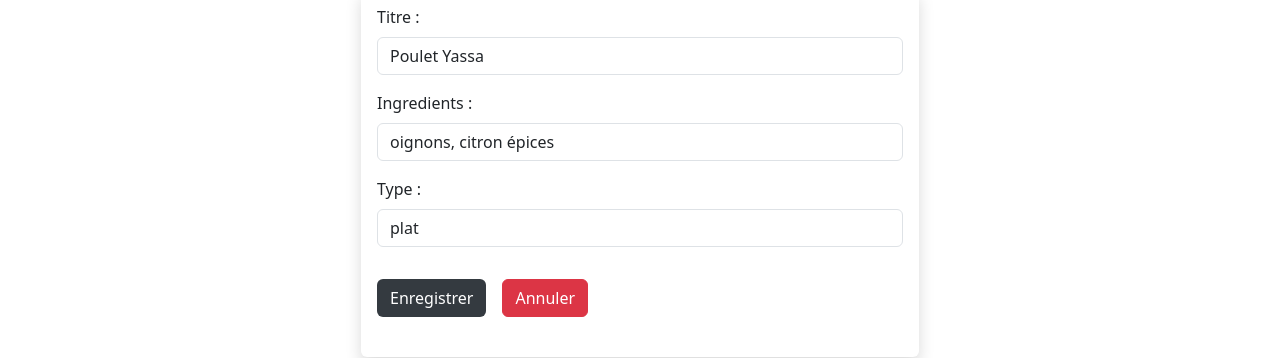
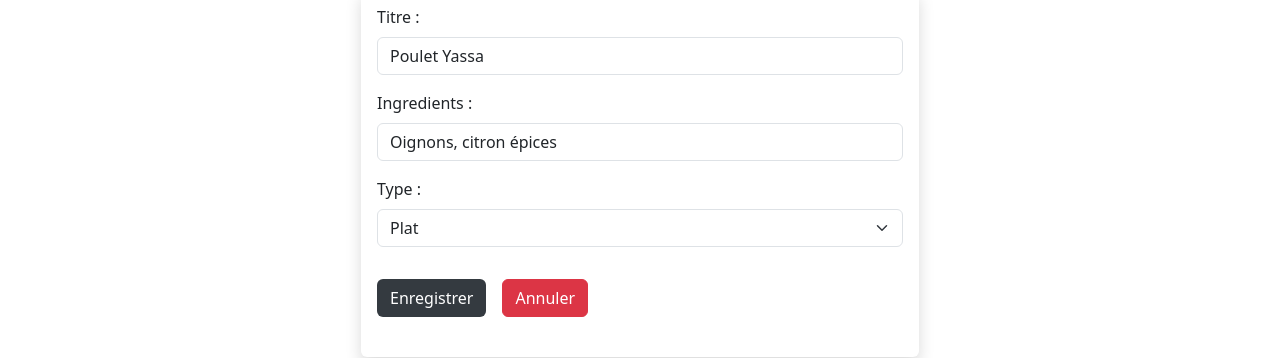
Before and after one commit to semthillo/Gestion-Recette-App, a Vue app: page /modifierecette/1 in a window 1280 px wide. Shown: the part 139-497 px from the top of the page. Built offline with nearby package versions, Linux system fonts and the light colour scheme.

Commit message:
Correction

```diff
--- a/src/components/Recettes/AjoutRecette.vue
+++ b/src/components/Recettes/AjoutRecette.vue
@@ -21,15 +21,14 @@
           required
         />
       </div>
+
       <div class="mb-3">
         <label for="type" class="form-label">Type :</label>
-        <input
-          type="text"
-          class="form-control"
-          v-model="type"
-          id="type"
-          required
-        />
+        <select class="input form-select" v-model="type" id="type" required>
+          <option value="Entrée">Entrée</option>
+          <option value="Plat">Plat</option>
+          <option value="Dessert">Dessert</option>
+        </select>
       </div>
       <button class="clr btn text-white mt-3 mb-4 me-3">
       Ajouter
--- a/src/components/Recettes/ModifiRecette.vue
+++ b/src/components/Recettes/ModifiRecette.vue
@@ -26,13 +26,11 @@
       </div>
       <div class="mb-3">
         <label for="type" class="form-label">Type :</label>
-        <input
-          type="text"
-          class="form-control"
-          v-model="type"
-          id="type"
-          required
-        />
+        <select class="input form-select" v-model="type" id="type" required>
+          <option>Entrée</option>
+          <option>Plat</option>
+          <option>Dessert</option>
+        </select>
       </div>
       <button class="clr btn mt-3 mb-4 me-3 text-white">Enregistrer</button>
       <RouterLink
--- a/src/stores/gestion.js
+++ b/src/stores/gestion.js
@@ -3,48 +3,22 @@ import { defineStore } from "pinia";
 
 export const useGestionStore = defineStore("gestion", {
   state: () => ({
-    // taches: [
-    //   {
-    //     id : 1,
-    //     Titre: "README",
-    //     Ingredients: "redaction du fichier",
-    //     date_debut: "2024-10-22",
-    //     date_fin: "2024-10-22",
-    //     projet: "Projet A",
-    //   },
-    // ],
-
     recettes: [
       {
         id: 1,
         title: "Poulet Yassa",
-        ingredient: "oignons, citron épices",
-        type: "plat"
+        ingredient: "Oignons, citron épices",
+        type: "Plat"
       },
 
     ],
-    // nextId: 2,
-    nextIdP: 2
+    nextId: 2
   }),
 
   actions: {
-    // addTache(tache) {
-    //   tache.id = this.nextId++;
-    //   this.taches.push(tache)
-    // },
-    // deleteTache(id) {
-    //   this.taches.splice(id, 1);
-    // },
-    // updateTache(updatedTache) {
-    //   const index = this.taches.findIndex(tache => tache.id === updatedTache.id);
-    //   if (index !== -1) {
-    //     this.taches[index] = updatedTache;
-    //   }
-    // },
-
 
     addRecete(recette) {
-      recette.id = this.nextIdP++;
+      recette.id = this.nextId++;
       this.recettes.push(recette);
     },
     deleteRecette(id) {
```
